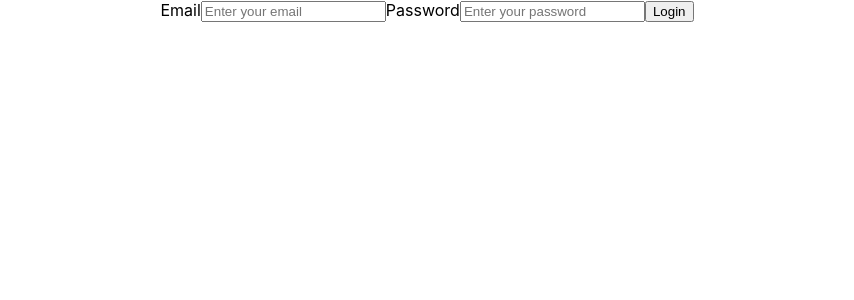
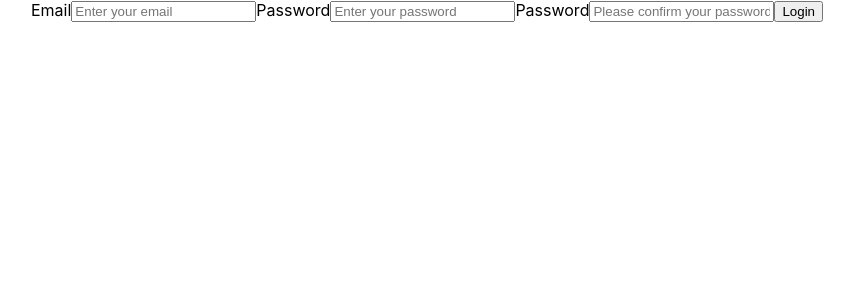
Before and after one commit to party-planner-pt/BW-PT-PartyPlanner-FE, a React (Create React App) app: page /login in a window 1280 px wide. Shown: the top 300 px of the page, without its empty margins (213-1067 px from the left). Built offline with nearby package versions, Linux system fonts and the light colour scheme.

Commit message:
login form validation is done.

```diff
--- a/src/components/signup-login/Login.js
+++ b/src/components/signup-login/Login.js
@@ -3,11 +3,10 @@ import { withFormik, Formik } from "formik";
 import * as Yup from "yup";
 import axios from "axios";
 import TextField from "@material-ui/core/TextField";
-import * as EmailValidator from "email-validator";
 
 const LoginForm = () => (
   <Formik
-    initialValues={{ email: "", password: "" }}
+    initialValues={{ email: "", password: "", confirmPassword: "" }}
     onSubmit={(values, { setSubmitting }) => {
       setTimeout(() => {
         console.log("Logging in", values);
@@ -15,15 +14,17 @@ const LoginForm = () => (
       }, 500);
     }}
     validationSchema={Yup.object().shape({
-      // firstname: Yup.string().required("Required"),
-      // lastname: Yup.string().required("Required"),
       email: Yup.string()
         .email()
-        .required("Required"),
+        .required("Email is Required"),
       password: Yup.string()
         .required("No password provided.")
         .min(8, "Password is too short - should be 8 chars minimum.")
-        .matches(/(?=.*[0-9])/, "Password must contain a number.")
+        .matches(/(?=.*[0-15])/, "Password must contain a number."),
+      confirmPassword: Yup.string()
+        .oneOf([Yup.ref("password"), null])
+        .required("confirmed password must match.")
+        .matches(/(?=.*[0-15])/, "Password must contain a number.")
     })}
   >
     {props => {
@@ -51,7 +52,7 @@ const LoginForm = () => (
           {errors.email && touched.email && (
             <div className="feedback">{errors.email}</div>
           )}
-          <label htmlFor="email">Password</label>
+          <label htmlFor="password">Password</label>
           <input
             name="password"
             type="password"
@@ -61,8 +62,23 @@ const LoginForm = () => (
             onBlur={handleBlur}
             className={errors.password && touched.password && "error"}
           />
-          {errors.password && touched.password && (
+          {errors.email && touched.email && (
             <div className="feedback">{errors.password}</div>
+          )}
+          <label htmlFor="confirmPassword">Password</label>
+          <input
+            name="confirmPassword"
+            type="password"
+            placeholder="Please confirm your password"
+            value={values.confirmPassword}
+            onChange={handleChange}
+            onBlur={handleBlur}
+            className={
+              errors.confirmPassword && touched.confirmPassword && "error"
+            }
+          />
+          {errors.confirmPassword && touched.confirmPassword && (
+            <div className="feedback">{errors.confirmPassword}</div>
           )}
           <button type="submit" disabled={isSubmitting}>
             Login
```
